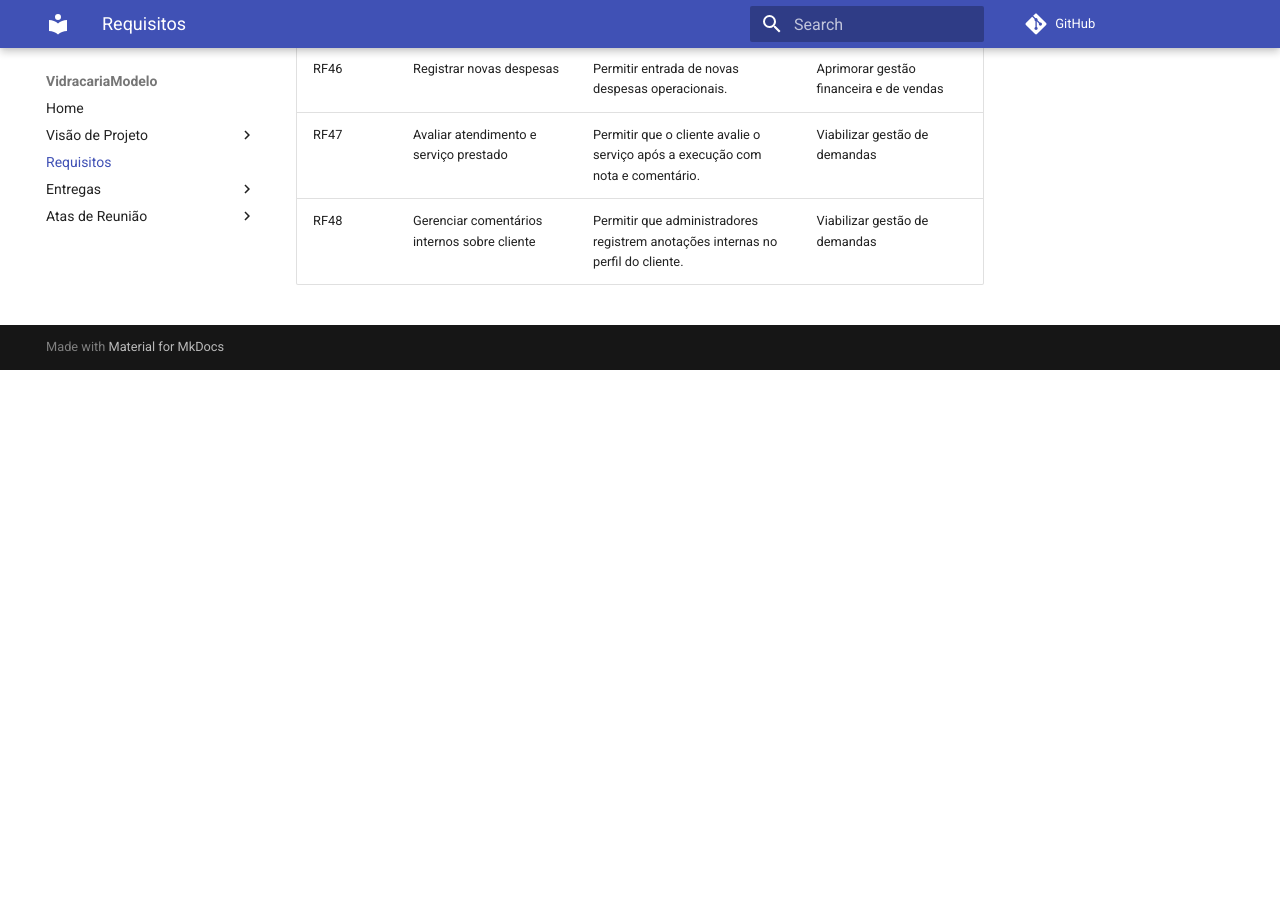
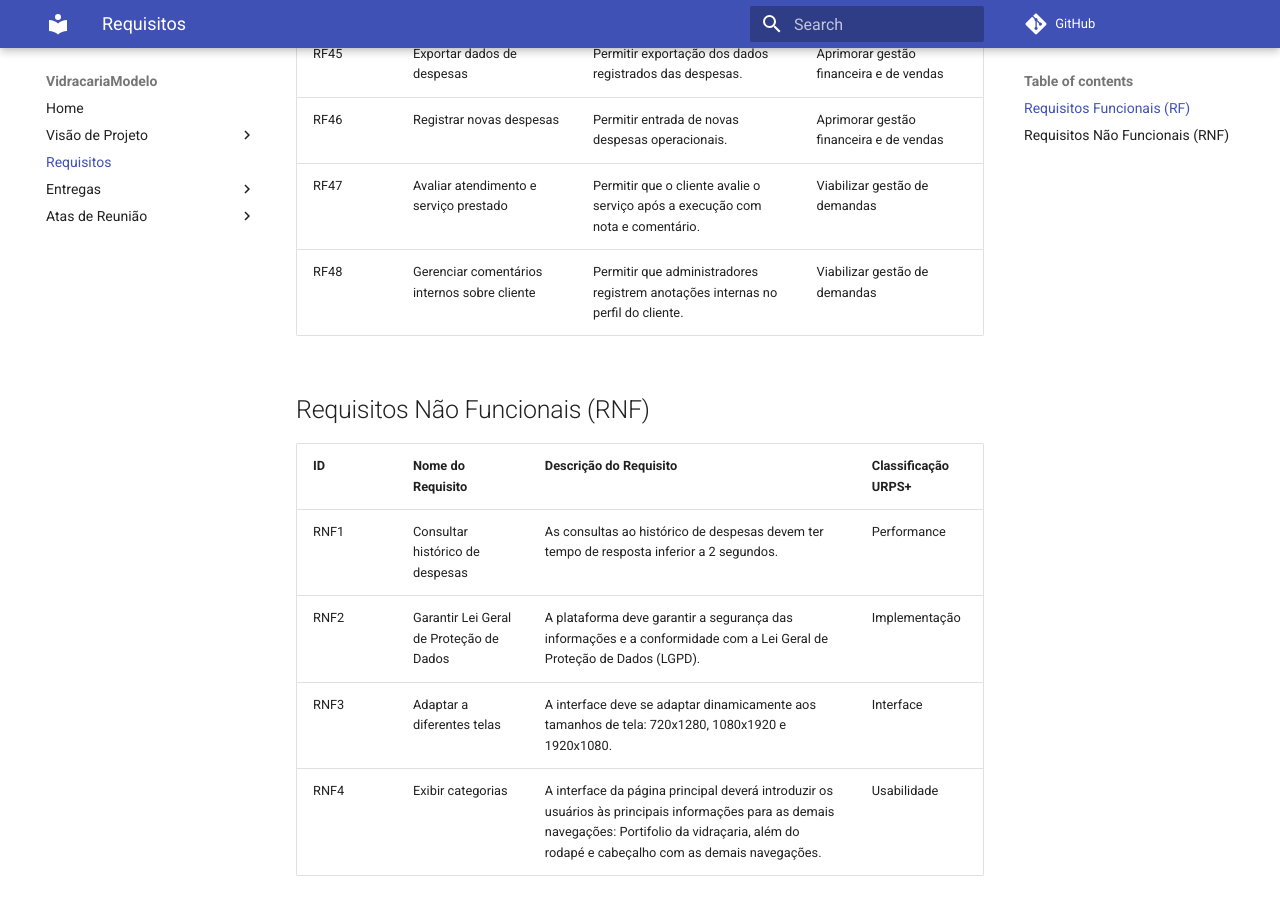
Before and after one commit to mdsreq-fga-unb/2025.1-T01-VidracariaModelo, an MkDocs documentation site: the page built from docs/docs/requisitos/requisitos.md, in a window 1280 px wide and 900 px high, scrolled down 3822 px. Built offline with MkDocs 1.6.1 and Material for MkDocs 9.7.7, drawn with Linux system fonts in a browser that asks for light colours; comment, search, counter and statistics services are not loaded; before the commit the page ends 4192 px from its top, so only the background shows below that; some of the changed text lies outside the part shown.

Commit message:
Adicionar Requisitos Não funcionais

```diff
--- a/docs/docs/requisitos/requisitos.md
+++ b/docs/docs/requisitos/requisitos.md
@@ -1,3 +1,4 @@
+## Requisitos Funcionais (RF)
 | ID    | Nome do Requisito                                       | Descrição do Requisito                                                                 | Objetivo Específico Relacionado                                       |
 |-------|---------------------------------------------------------|----------------------------------------------------------------------------------------|------------------------------------------------------------------------|
 | RF01  | Selecionar data e horário para agendamento              | Permitir que o cliente selecione data e horário disponíveis para agendamento.         | Otimizar gestão de orçamentos e agendamentos                          |
@@ -48,3 +49,18 @@
 | RF46  | Registrar novas despesas                                 | Permitir entrada de novas despesas operacionais.                                      | Aprimorar gestão financeira e de vendas                               |
 | RF47  | Avaliar atendimento e serviço prestado                   | Permitir que o cliente avalie o serviço após a execução com nota e comentário.        | Viabilizar gestão de demandas                                         |
 | RF48  | Gerenciar comentários internos sobre cliente             | Permitir que administradores registrem anotações internas no perfil do cliente.       | Viabilizar gestão de demandas                                         |
+
+
+
+
+
+
+
+
+## Requisitos Não Funcionais (RNF)
+| ID    | Nome do Requisito                                       | Descrição do Requisito                                                                 | Classificação URPS+                                       |
+|-------|---------------------------------------------------------|----------------------------------------------------------------------------------------|------------------------------------------------------------------------|
+| RNF1  | Consultar histórico de despesas             | As consultas ao histórico de despesas devem ter tempo de resposta inferior a 2 segundos.       | Performance                                                                |
+| RNF2  | Garantir  Lei Geral de Proteção de Dados           | A plataforma deve garantir a segurança das informações e a conformidade com a Lei Geral de Proteção de Dados (LGPD).       | Implementação                                                          |
+| RNF3  | Adaptar a diferentes telas            | A interface deve se adaptar dinamicamente aos tamanhos de tela: 720x1280, 1080x1920 e 1920x1080.       | Interface                                                          |
+| RNF4  | Exibir categorias            | A interface da página principal deverá introduzir os usuários às principais informações para as demais navegações: Portifolio da vidraçaria, além do rodapé e cabeçalho com as demais navegações.       | Usabilidade               |
```
